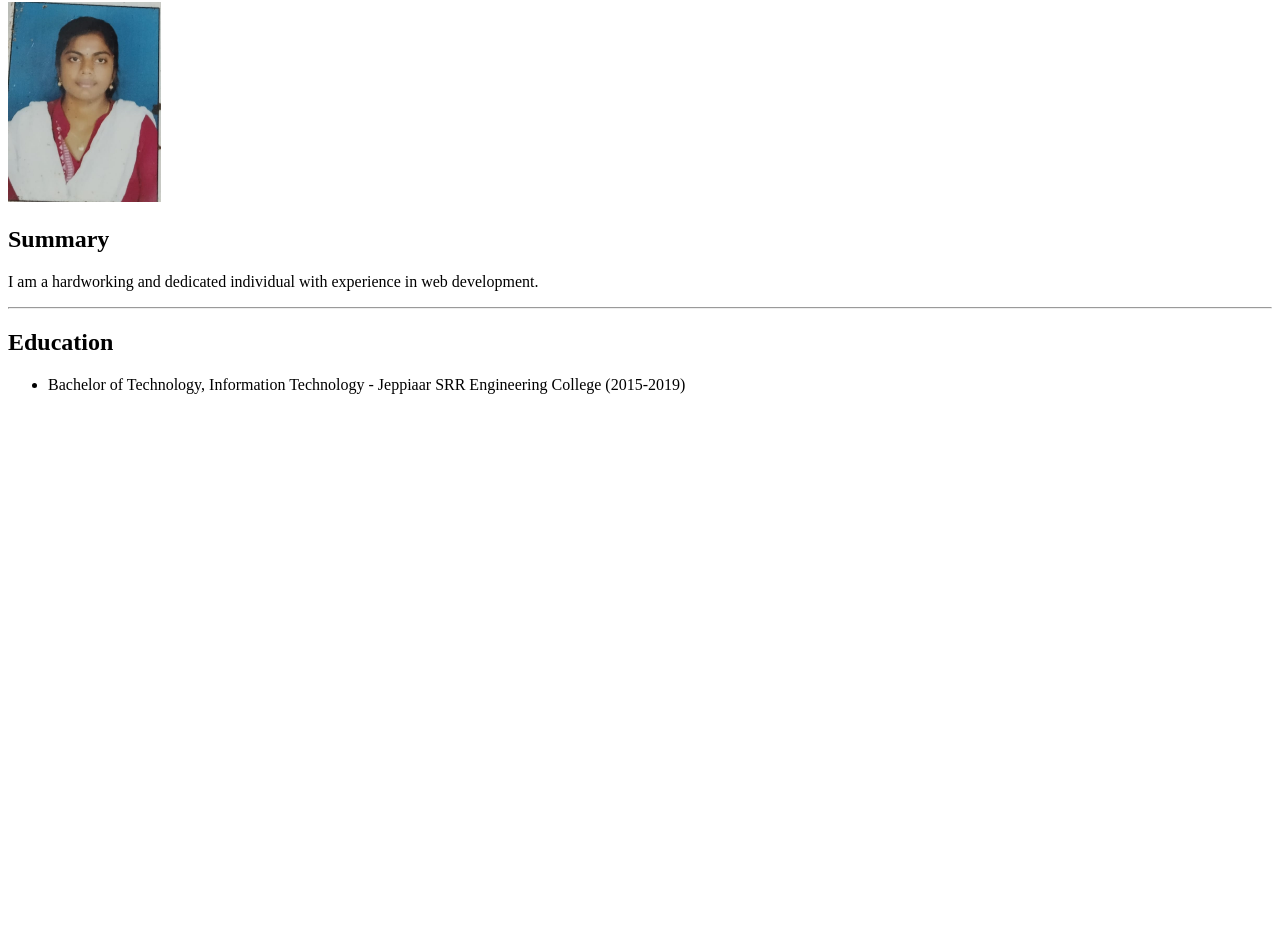
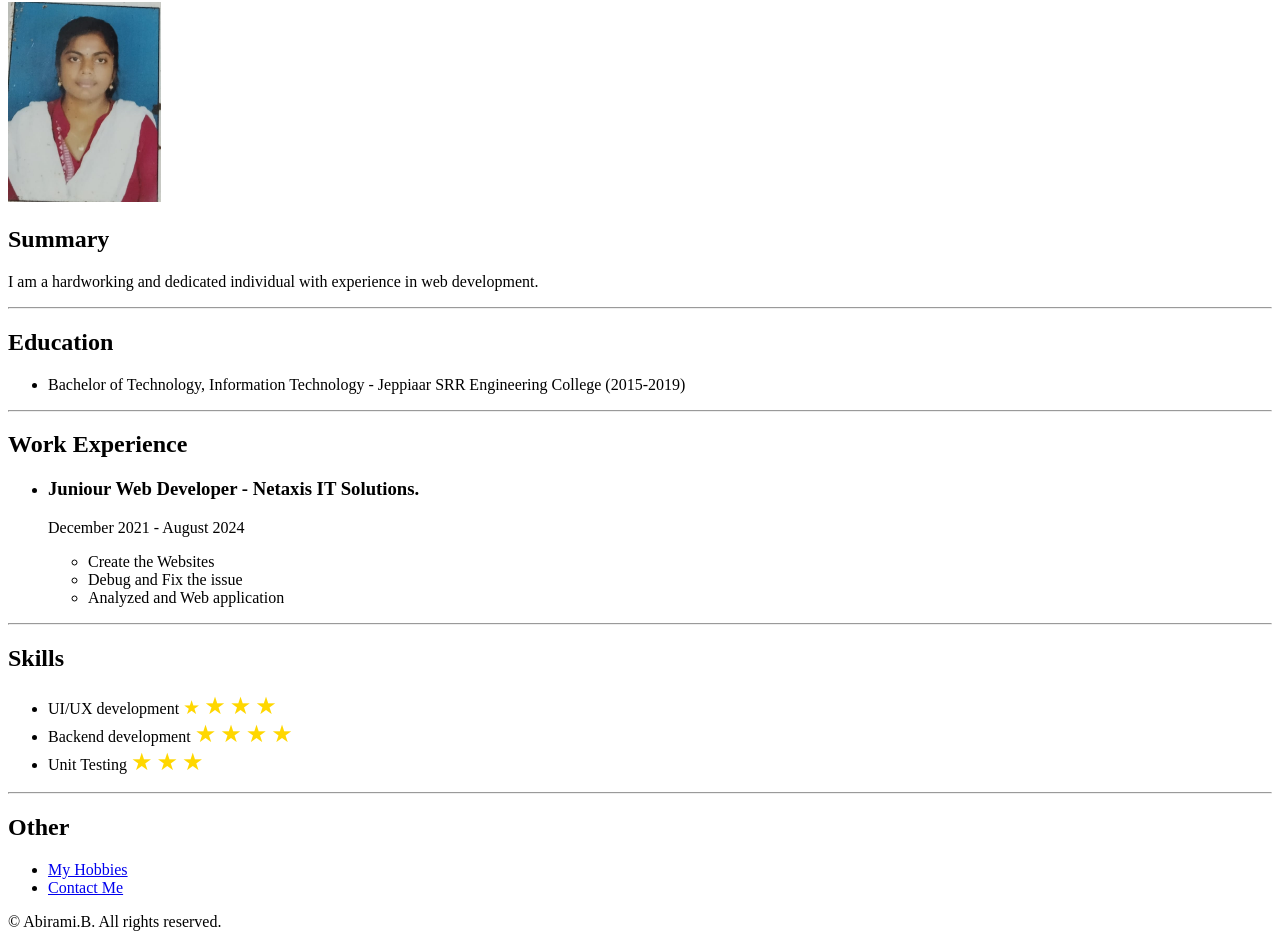
Before and after one commit to ABIARUN-54/my-resume, a plain HTML site: page index.html in a window 1280 px wide. Shown: the part 78-1025 px from the top of the page. Before the commit the page ends 800 px from the top, so only its background shows below. Drawn offline with Linux system fonts and the light colour scheme.

Commit message:
Add files via upload

```diff
--- a/index.html
+++ b/index.html
@@ -3,6 +3,7 @@
 <head>
     <meta charset="UTF-8">
     <meta name="viewport" content="width=device-width, initial-scale=1.0">
+    <link rel="stylesheet" href="https://cdnjs.cloudflare.com/ajax/libs/font-awesome/7.0.0/css/all.min.css" integrity="sha512-DxV+EoADOkOygM4IR9yXP8Sb2qwgidEmeqAEmDKIOfPRQZOWbXCzLC6vjbZyy0vPisbH2SyW27+ddLVCN+OMzQ==" crossorigin="anonymous" referrerpolicy="no-referrer" />
     <title>Document</title>
 </head>
 <body>
@@ -15,6 +16,52 @@
     <ul>
         <li>Bachelor of Technology, Information Technology - Jeppiaar SRR Engineering College (2015-2019)</li>
     </ul>
-
+    <hr/>
+    <h2>Work Experience</h2>
+    <ul>
+        <li>
+            <h3>Juniour Web Developer - Netaxis IT Solutions.</h3>
+            <p>December 2021 - August 2024</p>
+            <ul>
+                <li>Create the Websites</li>
+                <li>Debug and Fix the issue</li>
+                <li>Analyzed and Web application</li>
+            </ul>
+        </li>
+    </ul>
+    <hr/>
+    <h2>Skills</h2>
+    <ul>
+        <li>UI/UX development
+            <span style="font-size: 1.2rem; color: gold;">&#9733;</span>
+            <span style="font-size: 1.5rem; color: gold;">&#9733;</span>
+            <span style="font-size: 1.5rem; color: gold;">&#9733;</span>
+            <span style="font-size: 1.5rem; color: gold;">&#9733;</span>
+        </li>
+        <li>Backend development
+            <span style="font-size: 1.5rem; color: gold;">&#9733;</span>
+            <span style="font-size: 1.5rem; color: gold;">&#9733;</span>
+            <span style="font-size: 1.5rem; color: gold;">&#9733;</span>
+            <span style="font-size: 1.5rem; color: gold;">&#9733;</span>
+        </li>
+        <li>Unit Testing
+             <span style="font-size: 1.5rem; color: gold;">&#9733;</span>
+            <span style="font-size: 1.5rem; color: gold;">&#9733;</span>
+            <span style="font-size: 1.5rem; color: gold;">&#9733;</span>
+        </li>
+    </ul>
+    <hr>
+    <h2>Other</h2>
+    <ul>
+        <li>
+            <a href="./public/hobbies.html">My Hobbies</a>
+        </li>
+        <li>
+            <a href="./public/contact.html">Contact Me</a>
+        </li>
+    </ul>
 </body>
+<footer>
+    <p>©  Abirami.B. All rights reserved.</p>
+  </footer>
 </html>
```
